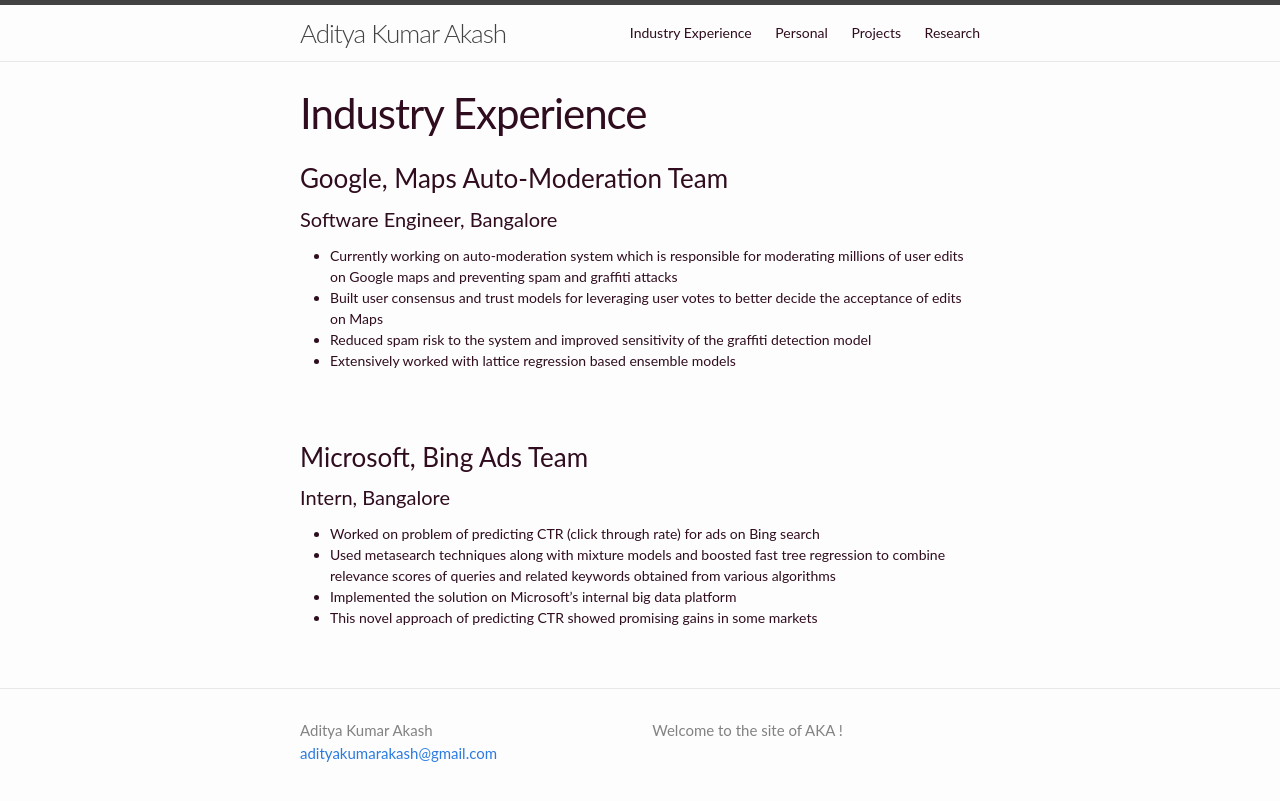
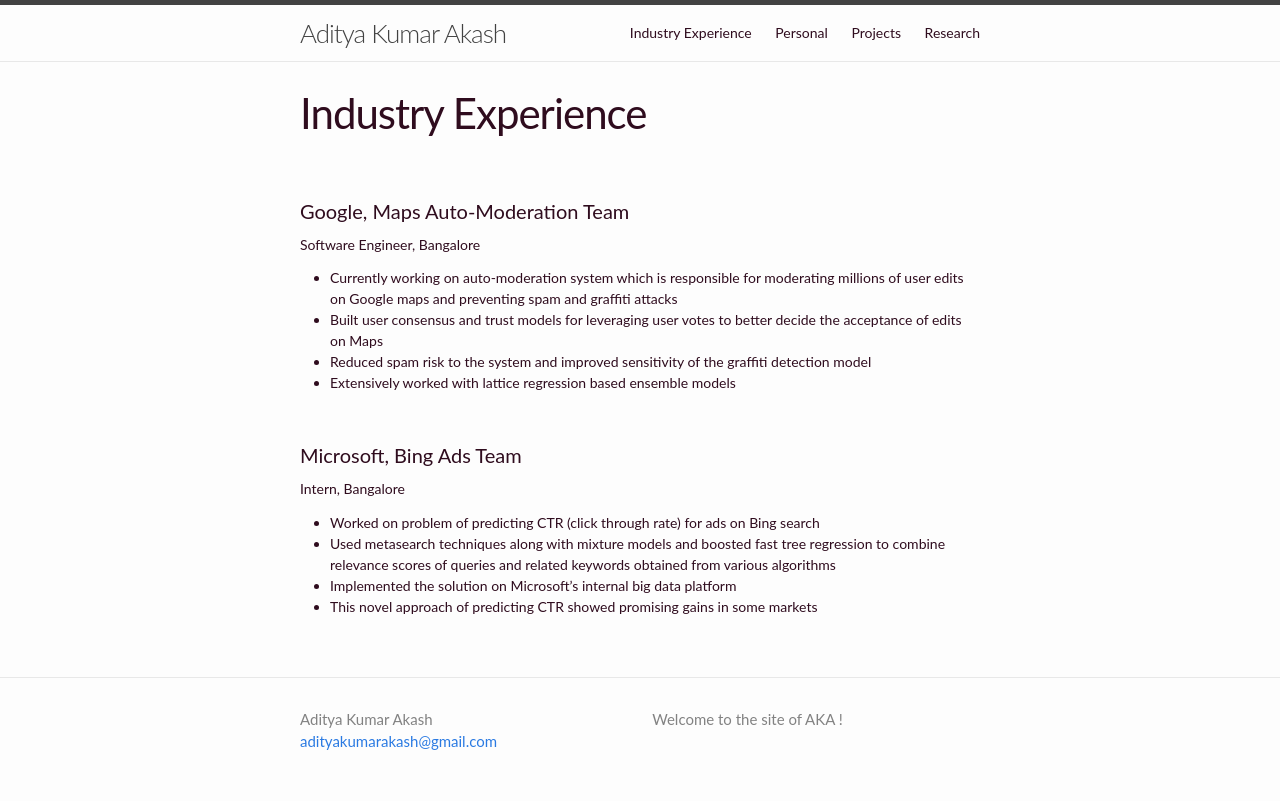
Before and after one commit to adityakumarakash/adityakumarakash.github.io, a Jekyll site: the page built from industry_experience.md, in a window 1280 px wide. Shown: the top 801 px of the page. Built offline with Jekyll 4.4.1, drawn with Linux system fonts in a browser that asks for light colours.

Commit message:
Update industry_experience.md

```diff
--- a/industry_experience.md
+++ b/industry_experience.md
@@ -3,18 +3,19 @@ layout: page
 title: Industry Experience
 permalink: /industry_experience/
 ---
+<br>
 
-### Google, Maps Auto-Moderation Team
-#### Software Engineer, Bangalore
+#### Google, Maps Auto-Moderation Team
+##### Software Engineer, Bangalore
 * Currently working on auto-moderation system which is responsible for moderating millions of user edits on Google maps and preventing spam and graffiti attacks
 * Built user consensus and trust models for leveraging user votes to better decide the acceptance of edits on Maps
 * Reduced spam risk to the system and improved sensitivity of the graffiti detection model
 * Extensively worked with lattice regression based ensemble models
 
-<br><br>
+<br>
 
-### Microsoft, Bing Ads Team
-#### Intern, Bangalore
+#### Microsoft, Bing Ads Team
+##### Intern, Bangalore
 * Worked on problem of predicting CTR (click through rate) for ads on Bing search
 * Used metasearch techniques along with mixture models and boosted fast tree regression to combine relevance scores of queries and related keywords obtained from various algorithms
 * Implemented the solution on Microsoft’s internal big data platform
```
